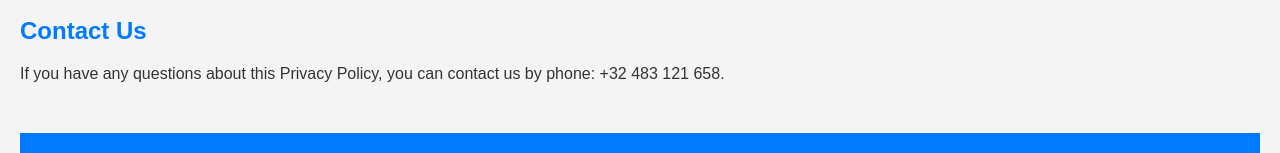
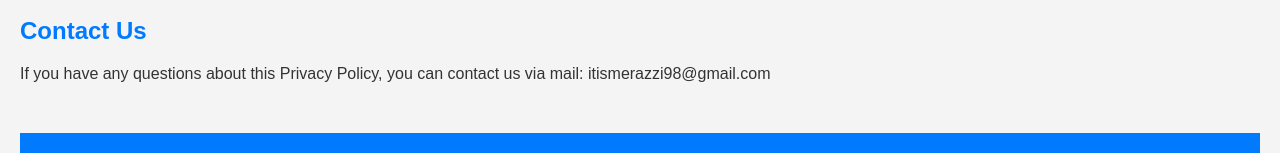
Before and after one commit to r0755466/ChameleonVPN, a plain HTML site: page index.html in a window 1280 px wide. Shown: the part 2322-2475 px from the top of the page. Drawn offline with Linux system fonts and the light colour scheme.

Commit message:
mail added

```diff
--- a/index.html
+++ b/index.html
@@ -146,7 +146,7 @@
   </p>
 
   <h2>Contact Us</h2>
-  <p>If you have any questions about this Privacy Policy, you can contact us by phone: +32 483 121 658.</p>
+  <p>If you have any questions about this Privacy Policy, you can contact us via mail: itismerazzi98@gmail.com</p>
 
   <footer>
     &copy; 2024 Chameleon VPN
```
